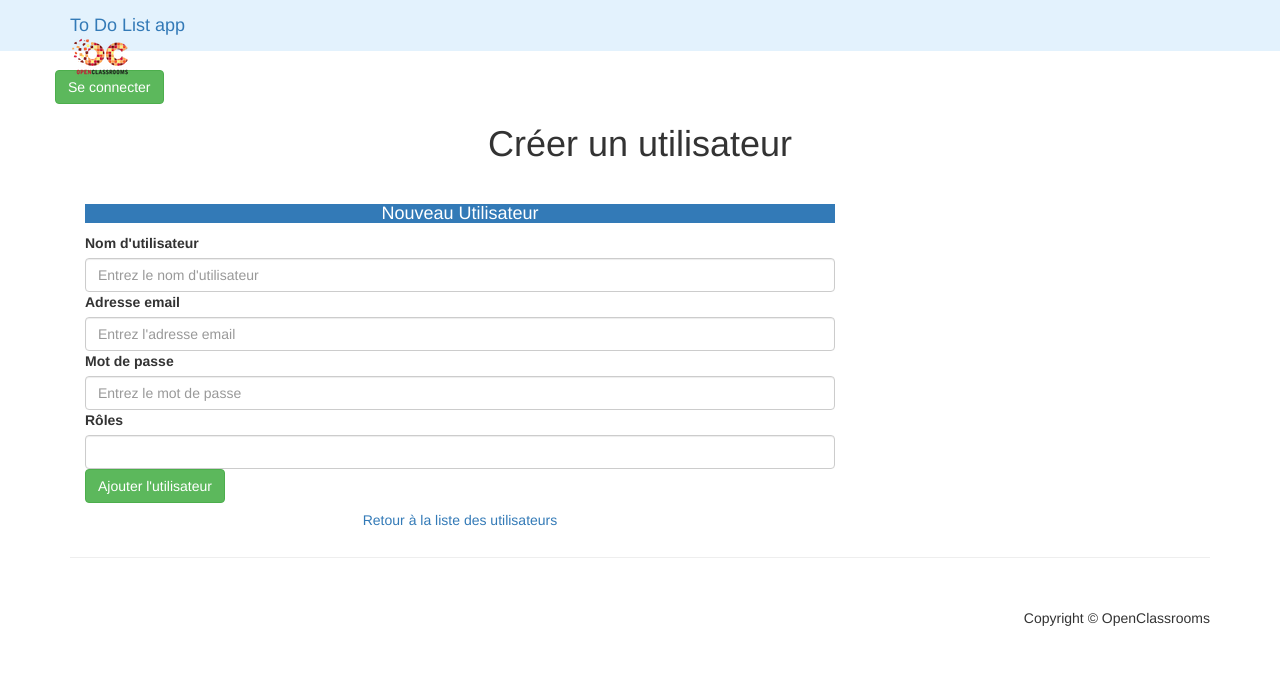
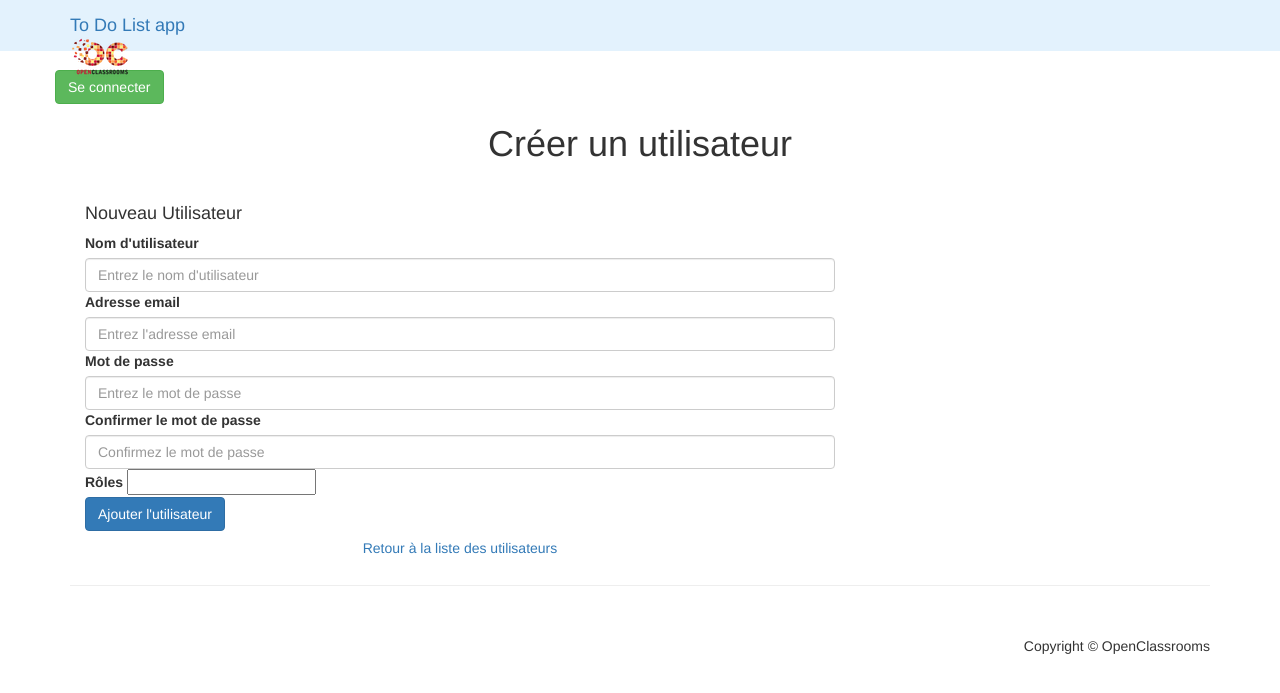
Before and after one commit to AlxFrst/ocp8-TodoList, a Symfony app: template templates/user/create.html.twig in a window 1280 px wide. Shown: the top 693 px of the page. Run offline with Twig, Linux system fonts and the light colour scheme; the template is opened without the code that fills it, so the values that code supplies are empty; form fields are guessed from the names that the template uses; some libraries are stand-ins or nearby versions.

Commit message:
refactor: Simplify user creation form template

```diff
--- a/templates/user/create.html.twig
+++ b/templates/user/create.html.twig
@@ -1,44 +1,48 @@
 {% extends 'base.html.twig' %}
 
 {% block header_title %}
-	<div class="text-center my-4">
-		<h1>Créer un utilisateur</h1>
-	</div>
+	<h1 class="text-center my-5">Créer un utilisateur</h1>
 {% endblock %}
+
 {% block header_img %}{% endblock %}
 
 {% block body %}
-	<div class="container my-5">
+	<div class="container">
 		<div class="row justify-content-center">
 			<div class="col-md-8">
-				<div class="card shadow-sm">
-					<div class="card-header bg-primary text-white text-center">
-						<h4>Nouveau Utilisateur</h4>
+				<div class="card">
+					<div class="card-header bg-light">
+						<h4 class="mb-0">Nouveau Utilisateur</h4>
 					</div>
 					<div class="card-body">
 						{{ form_start(form, {'action' : path('user_create')}) }}
-						<div class="mb-3">
+						<div class="mb-4">
 							{{ form_label(form.username, 'Nom d\'utilisateur', {'label_attr': {'class': 'form-label'}}) }}
                                 {{ form_widget(form.username, {'attr': {'class': 'form-control', 'placeholder': 'Entrez le nom d\'utilisateur'}}) }}
 							{{ form_errors(form.username) }}
 						</div>
-						<div class="mb-3">
+						<div class="mb-4">
 							{{ form_label(form.email, 'Adresse email', {'label_attr': {'class': 'form-label'}}) }}
 							{{ form_widget(form.email, {'attr': {'class': 'form-control', 'placeholder': 'Entrez l\'adresse email'}}) }}
                                 {{ form_errors(form.email) }}
                             </div>
-                            <div class="mb-3">
-                                {{ form_label(form.password, 'Mot de passe', {'label_attr': {'class': 'form-label'}}) }}
-                                {{ form_widget(form.password, {'attr': {'class': 'form-control', 'placeholder': 'Entrez le mot de passe'}}) }}
-                                {{ form_errors(form.password) }}
+                            <div class="mb-4">
+                                {{ form_label(form.password.first, 'Mot de passe', {'label_attr': {'class': 'form-label'}}) }}
+                                {{ form_widget(form.password.first, {'attr': {'class': 'form-control', 'placeholder': 'Entrez le mot de passe'}}) }}
+                                {{ form_errors(form.password.first) }}
                             </div>
-                            <div class="mb-3">
+                            <div class="mb-4">
+                                {{ form_label(form.password.second, 'Confirmer le mot de passe', {'label_attr': {'class': 'form-label'}}) }}
+                                {{ form_widget(form.password.second, {'attr': {'class': 'form-control', 'placeholder': 'Confirmez le mot de passe'}}) }}
+                                {{ form_errors(form.password.second) }}
+                            </div>
+                            <div class="mb-4">
                                 {{ form_label(form.roles, 'Rôles', {'label_attr': {'class': 'form-label'}}) }}
-                                {{ form_widget(form.roles, {'attr': {'class': 'form-control'}}) }}
+                                {{ form_widget(form.roles, {'attr': {'class': 'form-select'}}) }}
                                 {{ form_errors(form.roles) }}
                             </div>
-                            <div class="text-end">
-                                <button type="submit" class="btn btn-success">Ajouter l'utilisateur</button>
+                            <div class="d-grid gap-2">
+                                <button type="submit" class="btn btn-primary">Ajouter l'utilisateur</button>
                             </div>
                         {{ form_end(form) }}
 						</div>
```
